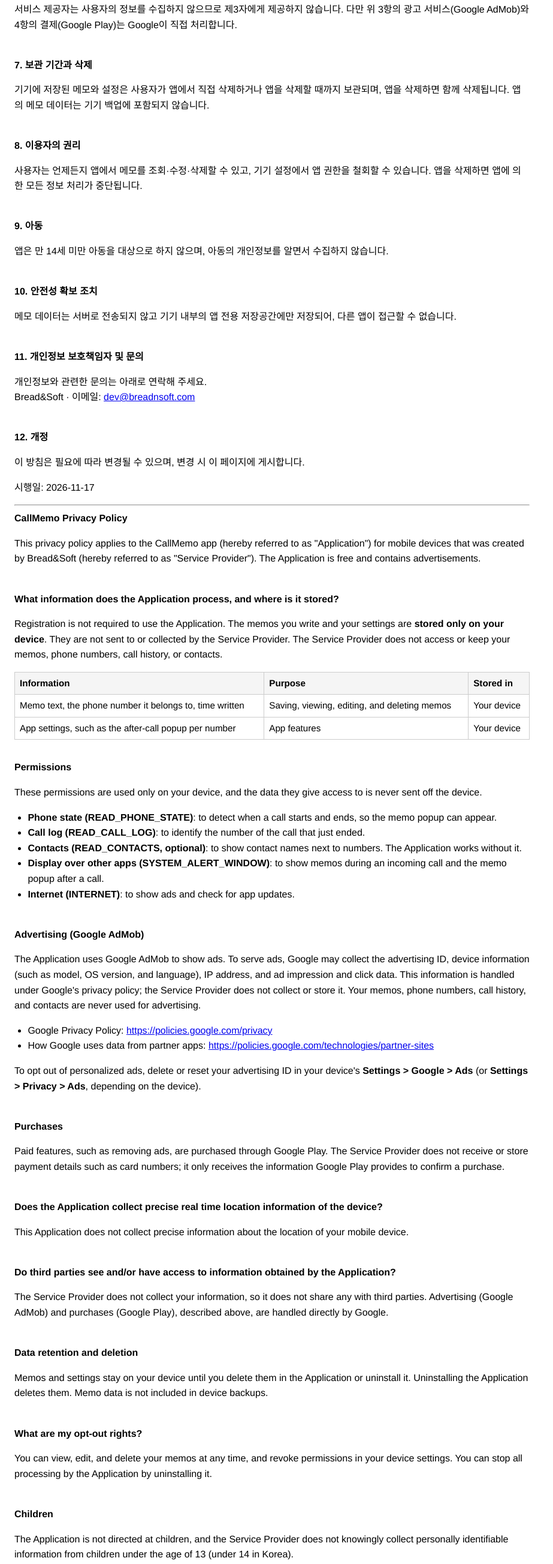
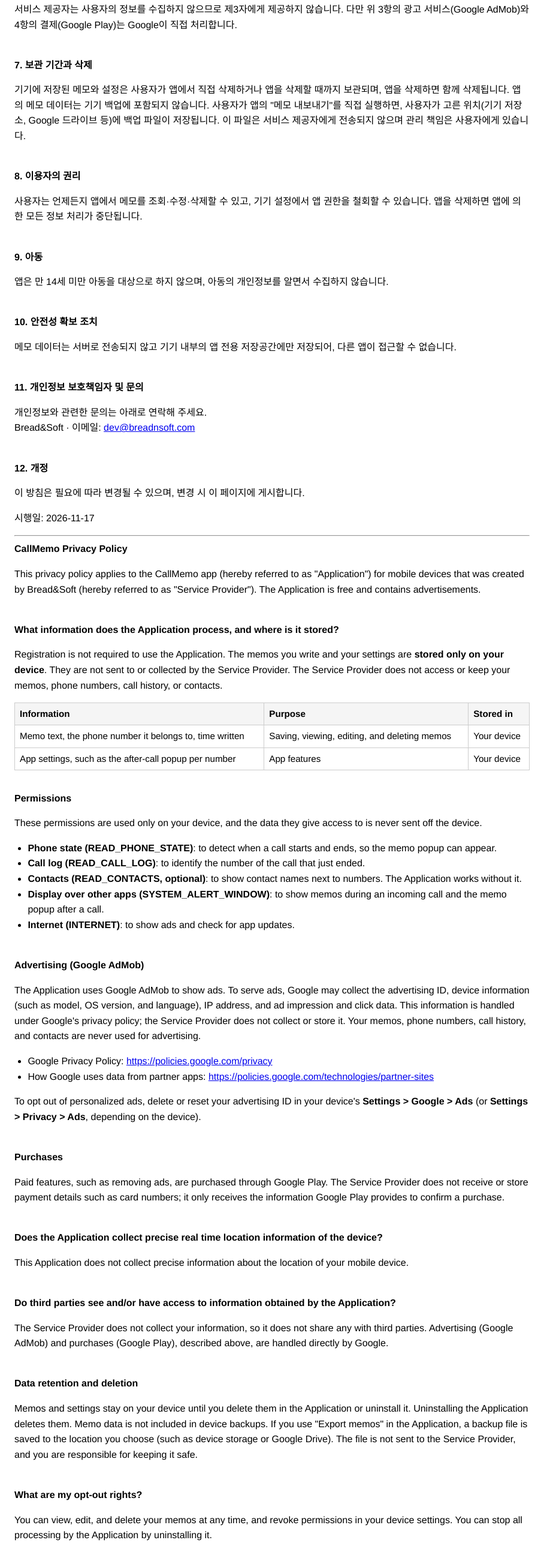
Before and after one commit to lch-pixel/breadnsoft-homepage, a plain HTML site: page privacy/callmemo.html in a window 1280 px wide. Shown: the part 1385-3992 px from the top of the page at 60% size, without its empty margins (0-923 px from the left). Drawn offline with Linux system fonts and the light colour scheme.

Commit message:
기능:콜메모 개인정보처리방침 내보내기 기능 추가

```diff
--- a/privacy/callmemo.html
+++ b/privacy/callmemo.html
@@ -86,6 +86,7 @@
       <p>
         기기에 저장된 메모와 설정은 사용자가 앱에서 직접 삭제하거나 앱을 삭제할 때까지 보관되며,
         앱을 삭제하면 함께 삭제됩니다. 앱의 메모 데이터는 기기 백업에 포함되지 않습니다.
+        사용자가 앱의 "메모 내보내기"를 직접 실행하면, 사용자가 고른 위치(기기 저장소, Google 드라이브 등)에 백업 파일이 저장됩니다. 이 파일은 서비스 제공자에게 전송되지 않으며 관리 책임은 사용자에게 있습니다.
       </p>
 
       <br /><strong>8. 이용자의 권리</strong>
@@ -186,6 +187,7 @@
       <p>
         Memos and settings stay on your device until you delete them in the Application or uninstall it.
         Uninstalling the Application deletes them. Memo data is not included in device backups.
+        If you use "Export memos" in the Application, a backup file is saved to the location you choose (such as device storage or Google Drive). The file is not sent to the Service Provider, and you are responsible for keeping it safe.
       </p>
 
       <br /><strong>What are my opt-out rights?</strong>
```
